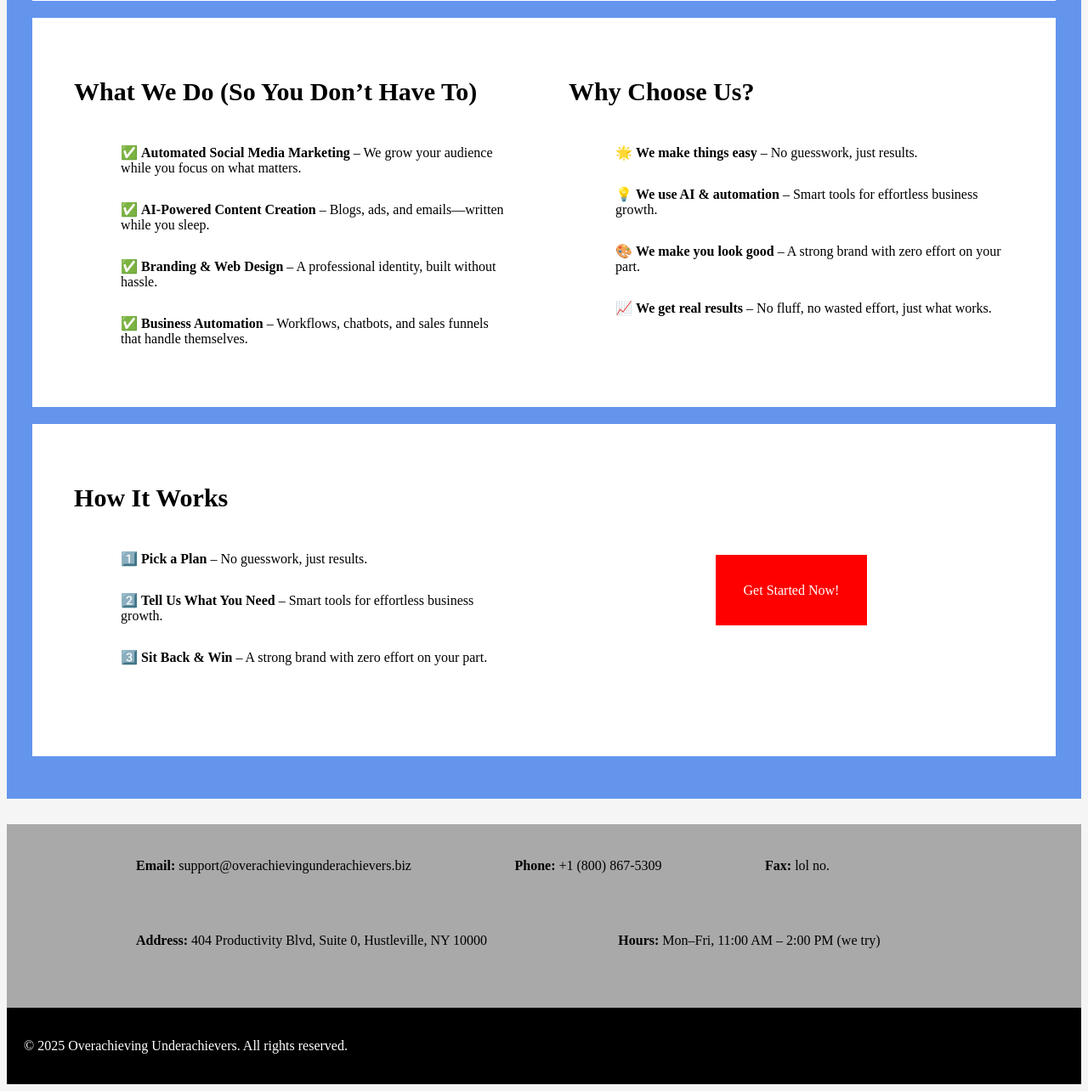
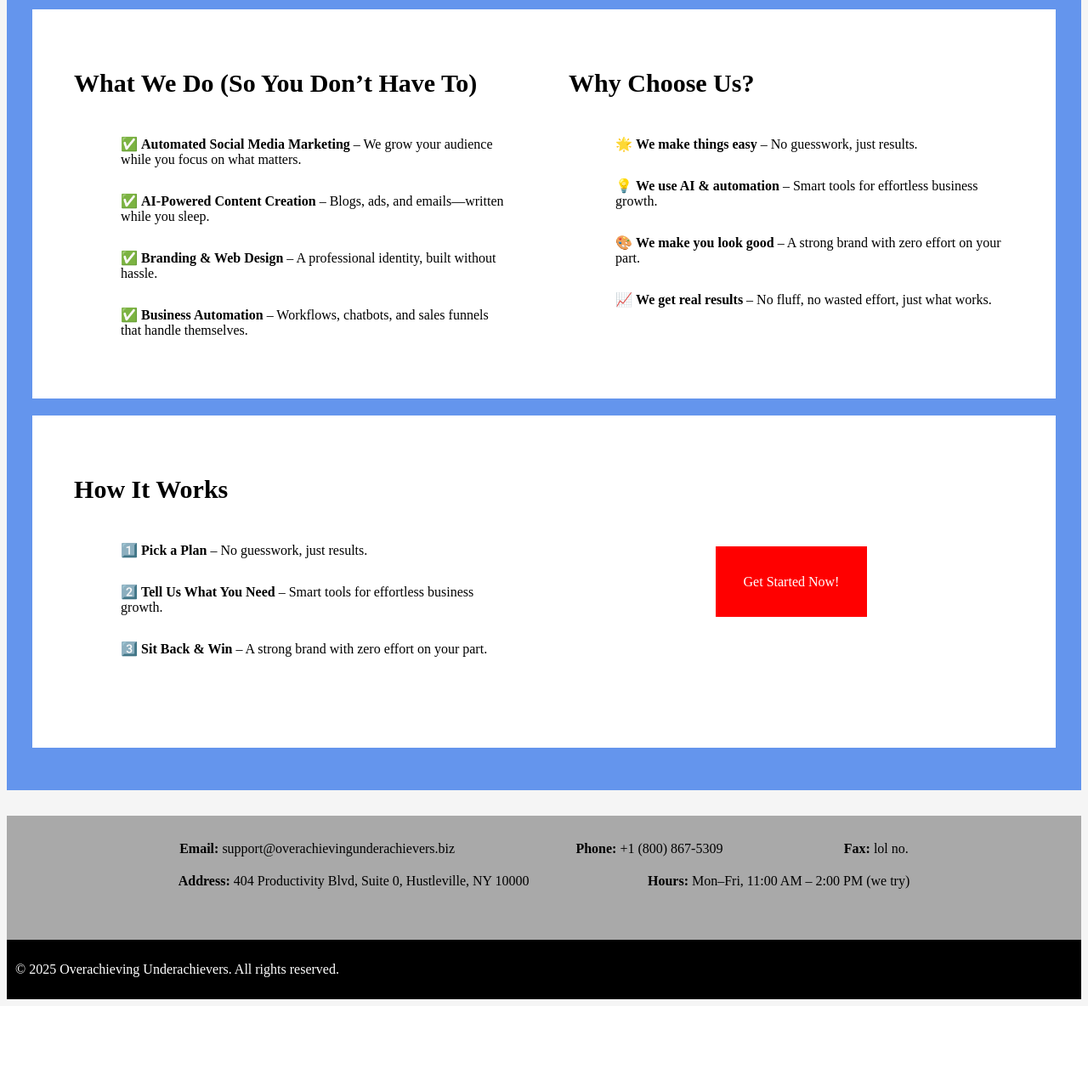
Before and after one commit to OverachievingUnderachievers/OverachievingUnderachievers_Part1, a PHP site: page /HomePage.html in a window 1280 px wide. Shown: the part 1120-2404 px from the top of the page at 85% size. After the commit the page ends 2296 px from the top, so only its background shows below. Run offline with PHP 8.4, Linux system fonts and the light colour scheme.

Commit message:
FinishingTouchesOnHomePage

```diff
--- a/HomePage.html
+++ b/HomePage.html
@@ -14,9 +14,12 @@
         <img src="Styles/Images/TOULogo.png" alt="Logo">
         <nav>
             <a>Home</a>
-            <a>Position Description</a>
+            <a>Plans</a>
+            <a>About</a>
+        </nav>
+        <nav class="NavRight">
+            <a>Job Descriptions</a>
             <a>Job Application</a>
-            <a>About</a>
         </nav>
     </header>
     <div class="ImageBoxOverlay">
@@ -95,7 +98,7 @@
     </article>
     <footer>
         <div class="ContactInfo">
-            <div><strong>Email:</strong> support@overachievingunderachievers.biz</div>
+            <div><strong>Email:</strong><a class="MailLink" href="mailto:support@overachievingunderachievers.biz"> support@overachievingunderachievers.biz</a></div>
             <div><strong>Phone:</strong> +1 (800) 867-5309</div>
             <div><strong>Fax:</strong> lol no.</div>
             <div><strong>Address:</strong> 404 Productivity Blvd, Suite 0, Hustleville, NY 10000</div>
--- a/Styles/HomePage.css
+++ b/Styles/HomePage.css
@@ -29,7 +29,7 @@ header{
 nav {
     display: flex;
     flex-direction: row;
-    flex: 1; /* Use the rest of the available space of the <header> */
+    flex: 1;
     align-items: center;
 }
 
@@ -42,11 +42,17 @@ nav a{
     padding: 16px;
     cursor: pointer;
     color: white;
+    text-decoration: none;
 }
 nav a:hover{
     background-color: white;
     color: cornflowerblue;
 }
+.NavRight {
+    margin-left: auto;
+    justify-content: flex-end;
+}
+
 .ImageBoxOverlay {
     position: relative;
     text-align: center;
@@ -78,12 +84,7 @@ article {
     justify-content: space-around;
 }
 
-div {
-    padding: 20px;
-    margin: auto;
-    background-color: white;
-    color: black;
-}
+
 
 div h1, div p, div .Tagline {
     color: black;
@@ -158,7 +159,6 @@ footer section {
 .ContactInfo {
     display: flex;
     flex-wrap: wrap;
-    gap: 30px;
     justify-content: center;
     max-width: 1000px;
     margin: 30px auto;
@@ -168,9 +168,10 @@ footer section {
     background-color: darkgray;
 }
 .ContactInfo div {
-    min-width: 220px;
-    flex-grow: 1;
     background-color: darkgray;
+    padding: 10px;
+    margin: auto;
+    color: black;
 }
 .ContactInfo h4 {
     margin-bottom: 15px;
@@ -186,7 +187,11 @@ footer section {
 
 .TailLine {
     background-color: black;
+    padding: 10px;
 }
 .TailLine p {
     color: white;
 }
+.MailLink {
+    text-decoration: none;
+}
```
